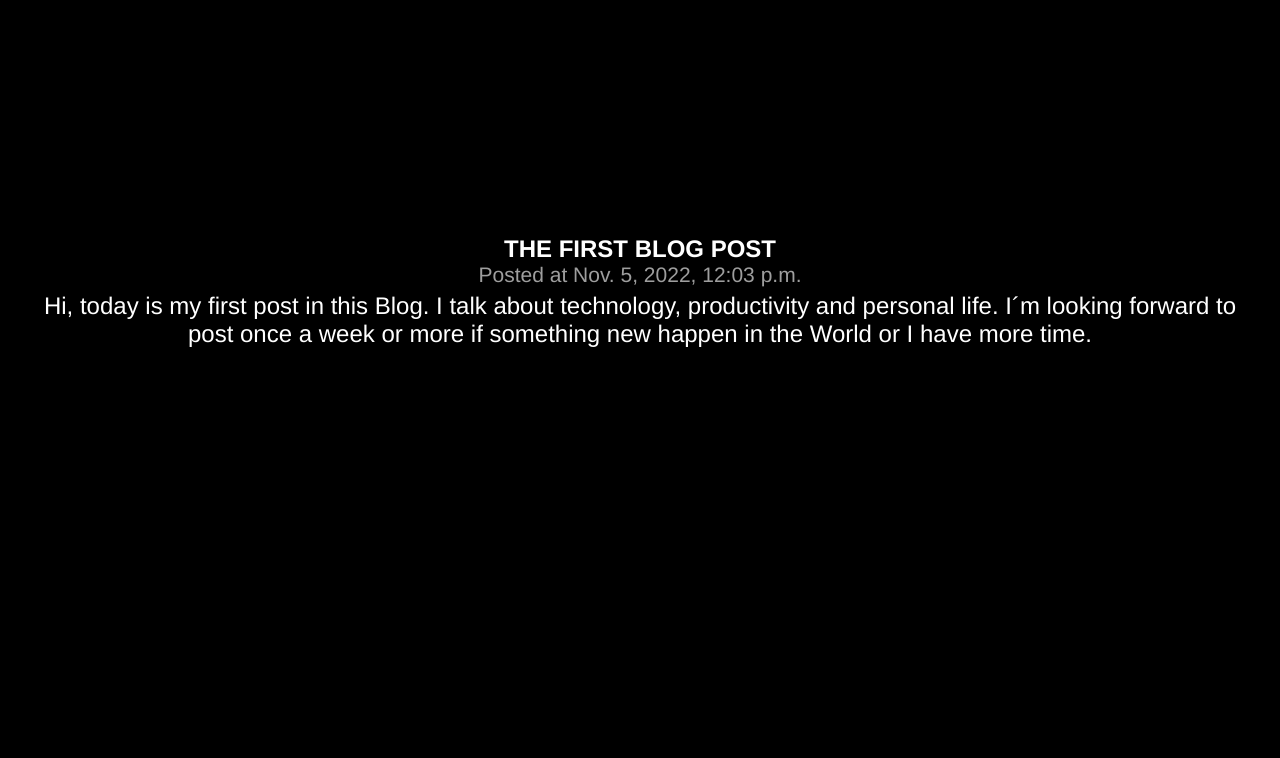
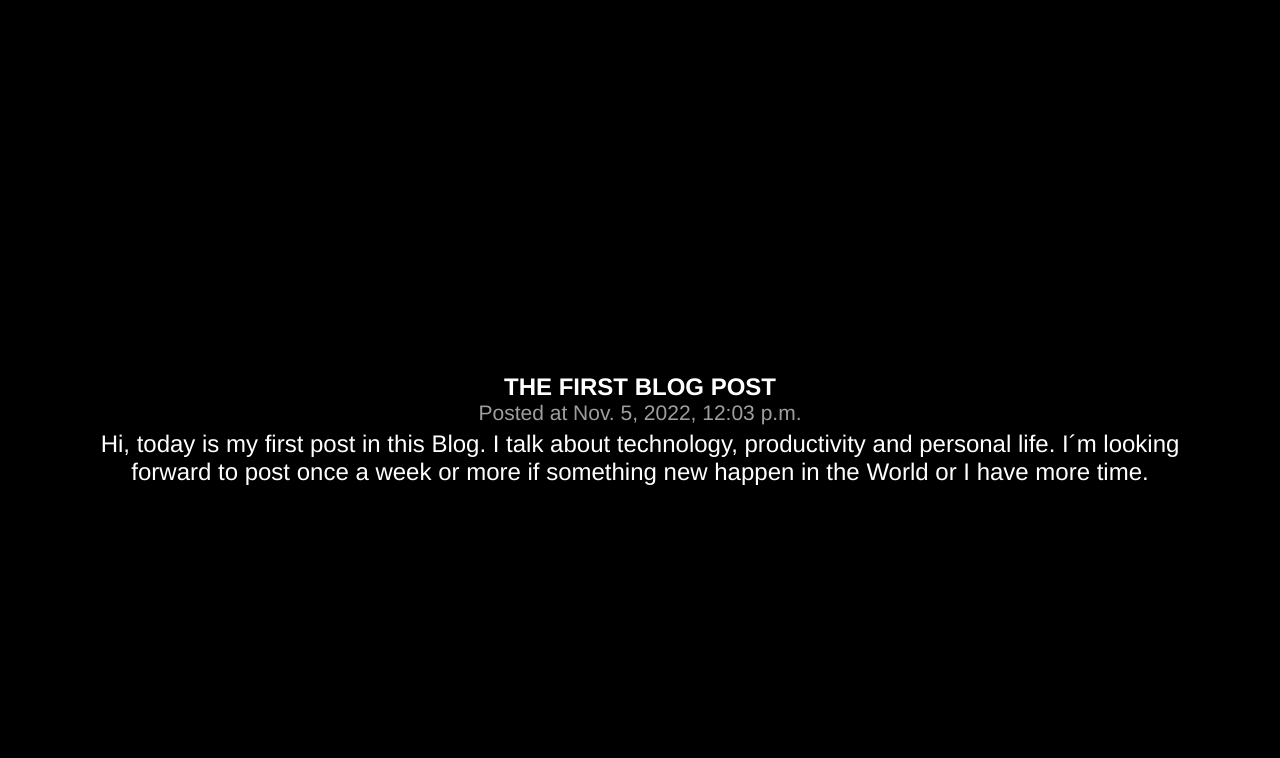
Before and after one commit to TKAMING/Tobias-Karuth-website_blog, a Django app: page /blog/ in a window 1280 px wide. Shown: the part 551-1309 px from the top of the page. Before the commit the page ends 898 px from the top, so only its background shows below. Run offline with Django 4.2, Linux system fonts and the light colour scheme; data comes from the database, SQL or seed files in the repository; both versions use the stored data as it was after the commit.

Commit message:
Blog Fix show bug

```diff
--- a/blog/templates/blog.html
+++ b/blog/templates/blog.html
@@ -8,7 +8,7 @@
 {% block nav %}
 
     <a href="/" class="nav-item">About</a>
-    <a href="blog/" class="nav-item">Blog</a>
+    <a href="/blog/" class="nav-item">Blog</a>
     <a href="/contact/" class="nav-item">Contact</a>
     <a href="#projects" class="nav-item">Projects</a>
 
@@ -19,7 +19,7 @@
     <article itemscope itemtype="https://schema.org/Article">
 
             <center>
-                    <div class="scroll heading">
+                    <div class="scroll-full heading">
                         <h1 data-aos="fade-in" style="color: #fff;">A Blog </h1>
                         <h1 data-aos="fade-in" style="color: rgb(158, 158, 158);">about technology, productivity and personal life</h1>
                     </div>
@@ -39,6 +39,8 @@
                     </div>
 
                 {% endfor %}
+
+                <div class="bottom-space"></div>
             </center>
     </article>
 
--- a/static/css/styles.css
+++ b/static/css/styles.css
@@ -91,8 +91,28 @@ body {
 }
 
 .scroll {
+  max-width: 90%;
+  height: 20vh;
+  padding-top: 2.5cm;
+  padding-bottom: 2.5cm;
+  justify-content: space-around;
+  flex-flow: row;
+  align-items: center;
+}
+
+.bottom-space {
+  max-width: 90%;
+  height: 40vh;
+  padding-top: 2.5cm;
+  padding-bottom: 2.5cm;
+  justify-content: space-around;
+  flex-flow: row;
+  align-items: center;
+}
+
+.scroll-full {
   max-width: 100%;
-  height: 20vh;
+  height: 100vh;
   padding-top: 10cm;
   justify-content: space-around;
   flex-flow: row;
@@ -299,6 +319,20 @@ section {
   border: none;
 }
 
+/* Redline */
+.redline {
+  content: "";
+  display: block;
+  position: absolute;
+  top: 50vh;
+  bottom: 50vh;
+  left: calc(25vw - 2rem);
+  z-index: 99;
+  width: 1px;
+  opacity: 0.3;
+  background: var(--purple) linear-gradient(180deg, var(--bg), rgba(var(--bg-rgb), 0) 20vh);
+}
+
 /*# sourceMappingURL=styles.css.map */
 /*# sourceMappingURL=styles.scss.map */
 
--- a/static/css/styles.scss
+++ b/static/css/styles.scss
@@ -106,8 +106,28 @@ body {
 }
 
 .scroll {
+    max-width: 90%;
+    height: 20vh;
+    padding-top: 2.5cm;
+    padding-bottom: 2.5cm;
+    justify-content: space-around;
+    flex-flow: row;
+    align-items: center;
+}
+
+.bottom-space {
+    max-width: 90%;
+    height: 40vh;
+    padding-top: 2.5cm;
+    padding-bottom: 2.5cm;
+    justify-content: space-around;
+    flex-flow: row;
+    align-items: center;
+}
+
+.scroll-full {
     max-width: 100%;
-    height: 20vh;
+    height: 100vh;
     padding-top: 10cm;
     justify-content: space-around;
     flex-flow: row;
@@ -322,6 +342,21 @@ section {
     border: none;
 }
 
+/* Redline */
+.redline {
+    content: "";
+    display: block;
+    position: absolute;
+    top: 50vh;
+    bottom: 50vh;
+    left: calc(25vw - 2rem);
+    z-index: 99;
+    width: 1px;
+    opacity: .3;
+    background: var(--purple) linear-gradient(180deg,var(--bg),rgba(var(--bg-rgb),0) 20vh);
+}
+
+
 /*# sourceMappingURL=styles.css.map */
 
 /*# sourceMappingURL=styles.scss.map */
```
Also changed, not shown: whoami/templates/index.html (+5 -17 lines), db.sqlite3, 2 other files.
